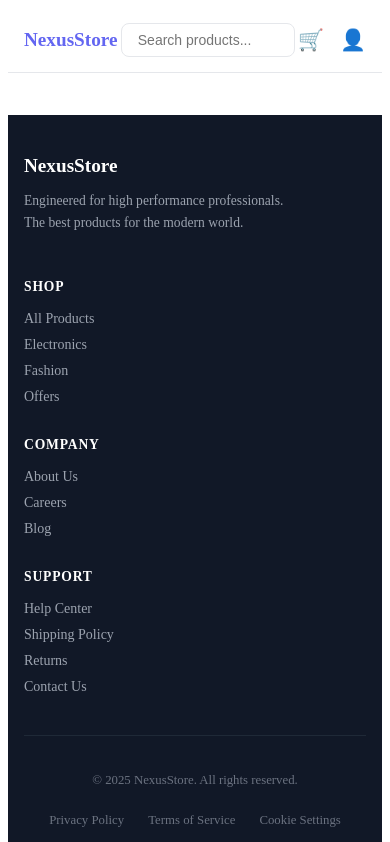
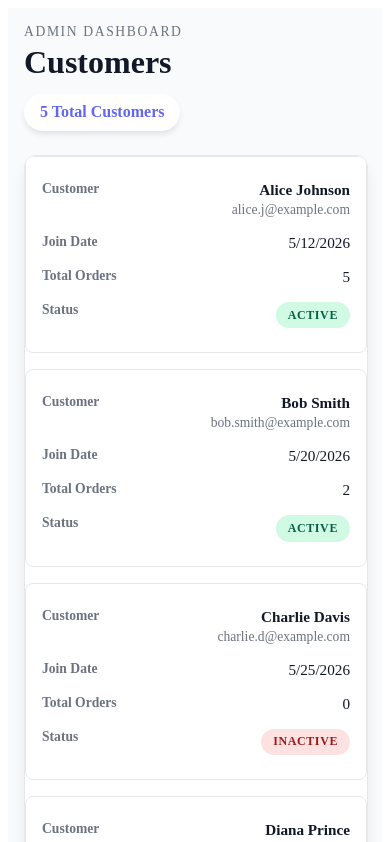
Before and after one commit to Odavid66/E_Commerce_FE, a React (Vite) app: page /admin/customers in a window 390 px wide. Shown: the top 842 px of the page. Built offline with nearby package versions, Linux system fonts and the light colour scheme.

Commit message:
fix: route issue

```diff
--- a/src/App.tsx
+++ b/src/App.tsx
@@ -8,24 +8,26 @@ import { ProductInfoPage } from './Pages/Customer/Product/ProductInfoPage'
 import { HomePage } from './Pages/Customer/HomePage/HomePage'
 import { Cart } from './Pages/Customer/Cart/Cart'
 import { Basebutton } from './Components/Button/button'
+import { Customers } from './Pages/Admin/Customers/Customers'
 
 const basename = import.meta.env.BASE_URL === '/' ? undefined : import.meta.env.BASE_URL.replace(/\/$/, '')
 
 function App() {
   return (
     <Router basename={basename}>
-      <Layout>
-        <Routes>
+      <Routes>
+        {/* Routes with Layout */}
+        <Route element={<Layout />}>
           <Route path="/" element={<HomePage />} />
           <Route path="/product/:id" element={<ProductInfoPage />} />
-        </Routes>
-      </Layout>
-      <Routes>
-        {/* Auth Routes */}
+          <Route path="/cart" element={<Cart />} />
+        </Route>
+
+        {/* Standalone Routes */}
         <Route path="/login" element={<Login />} />
         <Route path="/create-account" element={<CreateAccount />} />
-        <Route path="/" element={<Cart />} />
         <Route path="/button" element={<Basebutton onClick={() => alert('Button clicked!')}>Click Me</Basebutton>} />
+        <Route path="/admin/customers" element={<Customers />} />
       </Routes>
     </Router>
   )
--- a/src/Components/Layout/Layout.tsx
+++ b/src/Components/Layout/Layout.tsx
@@ -1,17 +1,14 @@
 import './Layout.css';
 import { Navbar } from '../Navbar/Navbar';
 import { Footer } from '../Footer/Footer';
+import { Outlet } from 'react-router-dom';
 
-interface LayoutProps {
-  children: React.ReactNode;
-}
-
-export const Layout = ({ children }: LayoutProps) => {
+export const Layout = () => {
   return (
     <div className="layout">
       <Navbar />
       <main className="layout__content">
-        {children}
+        <Outlet />
       </main>
       <Footer />
     </div>
--- /dev/null
+++ b/src/Pages/Admin/Customers/Customers.css
@@ -0,0 +1,180 @@
+.admin-customers-page {
+  min-height: 100vh;
+  padding: 2rem;
+  background: #f9fafb;
+  display: flex;
+  flex-direction: column;
+  align-items: center;
+}
+
+.admin-customers-container {
+  width: 100%;
+  max-width: 1100px;
+  display: flex;
+  flex-direction: column;
+  gap: 1.5rem;
+}
+
+.admin-customers__header {
+  display: flex;
+  align-items: flex-end;
+  justify-content: space-between;
+  gap: 1rem;
+}
+
+.admin-customers__eyebrow {
+  margin: 0 0 0.35rem;
+  font-size: 0.85rem;
+  letter-spacing: 0.12em;
+  text-transform: uppercase;
+  color: #6b7280;
+}
+
+.admin-customers__header h1 {
+  margin: 0;
+  font-size: clamp(2rem, 4vw, 3.25rem);
+  line-height: 1;
+  color: #111827;
+}
+
+.admin-customers__summary {
+  margin: 0;
+  padding: 0.6rem 1rem;
+  border-radius: 999px;
+  background: #ffffff;
+  color: #6366f1;
+  box-shadow: 0 4px 6px -1px rgba(0, 0, 0, 0.1);
+  font-weight: 600;
+}
+
+.admin-customers__card {
+  background: #ffffff;
+  border-radius: 12px;
+  box-shadow: 0 10px 15px -3px rgba(0, 0, 0, 0.1);
+  border: 1px solid #e5e7eb;
+  overflow: hidden;
+  width: 100%;
+}
+
+.admin-customers__table {
+  width: 100%;
+  border-collapse: collapse;
+  text-align: left;
+}
+
+.admin-customers__table th,
+.admin-customers__table td {
+  padding: 1rem 1.25rem;
+}
+
+.admin-customers__table thead {
+  background-color: #f3f4f6;
+  border-bottom: 2px solid #e5e7eb;
+}
+
+.admin-customers__table th {
+  color: #374151;
+  font-size: 0.85rem;
+  font-weight: 600;
+  text-transform: uppercase;
+  letter-spacing: 0.05em;
+}
+
+.admin-customers__table tbody tr {
+  border-bottom: 1px solid #e5e7eb;
+  transition: background-color 0.2s ease;
+}
+
+.admin-customers__table tbody tr:hover {
+  background-color: #f9fafb;
+}
+
+.admin-customers__table td {
+  color: #111827;
+  font-size: 0.95rem;
+}
+
+.customer-name {
+  font-weight: 600;
+  color: #111827;
+}
+
+.customer-email {
+  color: #6b7280;
+  font-size: 0.85rem;
+  margin-top: 0.2rem;
+}
+
+.status-badge {
+  display: inline-flex;
+  align-items: center;
+  padding: 0.35rem 0.75rem;
+  border-radius: 999px;
+  font-size: 0.75rem;
+  font-weight: 600;
+  text-transform: uppercase;
+  letter-spacing: 0.05em;
+}
+
+.status-badge--active {
+  background-color: #d1fae5;
+  color: #065f46;
+}
+
+.status-badge--inactive {
+  background-color: #fee2e2;
+  color: #991b1b;
+}
+
+@media screen and (max-width: 768px) {
+  .admin-customers-page {
+    padding: 1rem;
+  }
+
+  .admin-customers__header {
+    flex-direction: column;
+    align-items: flex-start;
+  }
+
+  .admin-customers__table thead {
+    display: none;
+  }
+
+  .admin-customers__table,
+  .admin-customers__table tbody,
+  .admin-customers__table tr,
+  .admin-customers__table td {
+    display: block;
+    width: 100%;
+    box-sizing: border-box;
+  }
+
+  .admin-customers__table tr {
+    margin-bottom: 1rem;
+    border: 1px solid #e5e7eb;
+    border-radius: 8px;
+    padding: 1rem;
+    background: #ffffff;
+  }
+
+  .admin-customers__table td {
+    padding: 0.5rem 0;
+    text-align: right;
+    border: none;
+    position: relative;
+    padding-left: 50%;
+  }
+
+  .admin-customers__table td::before {
+    content: attr(data-label);
+    position: absolute;
+    left: 0;
+    width: 45%;
+    padding-right: 10px;
+    white-space: nowrap;
+    text-align: left;
+    font-weight: 600;
+    color: #6b7280;
+    font-size: 0.85rem;
+  }
+}
--- a/src/Pages/Admin/Customers/Customers.tsx
+++ b/src/Pages/Admin/Customers/Customers.tsx
@@ -1,3 +1,60 @@
+import './Customers.css';
+
+// Mock data for customers
+const MOCK_CUSTOMERS = [
+  { id: '1', name: 'Alice Johnson', email: 'alice.j@example.com', joinDate: '2026-05-12', status: 'active', orders: 5 },
+  { id: '2', name: 'Bob Smith', email: 'bob.smith@example.com', joinDate: '2026-05-20', status: 'active', orders: 2 },
+  { id: '3', name: 'Charlie Davis', email: 'charlie.d@example.com', joinDate: '2026-05-25', status: 'inactive', orders: 0 },
+  { id: '4', name: 'Diana Prince', email: 'diana.p@example.com', joinDate: '2026-06-01', status: 'active', orders: 12 },
+  { id: '5', name: 'Evan Wright', email: 'evan.w@example.com', joinDate: '2026-06-02', status: 'active', orders: 1 },
+];
+
 export function Customers() {
-  return <div>Customers</div>
+  return (
+    <div className="admin-customers-page">
+      <div className="admin-customers-container">
+
+        <header className="admin-customers__header">
+          <div>
+            <p className="admin-customers__eyebrow">Admin Dashboard</p>
+            <h1>Customers</h1>
+          </div>
+          <div className="admin-customers__summary">
+            {MOCK_CUSTOMERS.length} Total Customers
+          </div>
+        </header>
+
+        <main className="admin-customers__card">
+          <table className="admin-customers__table">
+            <thead>
+              <tr>
+                <th>Customer</th>
+                <th>Join Date</th>
+                <th>Total Orders</th>
+                <th>Status</th>
+              </tr>
+            </thead>
+            <tbody>
+              {MOCK_CUSTOMERS.map((customer) => (
+                <tr key={customer.id}>
+                  <td data-label="Customer">
+                    <div className="customer-name">{customer.name}</div>
+                    <div className="customer-email">{customer.email}</div>
+                  </td>
+                  <td data-label="Join Date">{new Date(customer.joinDate).toLocaleDateString()}</td>
+                  <td data-label="Total Orders">{customer.orders}</td>
+                  <td data-label="Status">
+                    <span className={`status-badge status-badge--${customer.status}`}>
+                      {customer.status}
+                    </span>
+                  </td>
+                </tr>
+              ))}
+            </tbody>
+          </table>
+        </main>
+
+      </div>
+    </div>
+  );
 }
```
